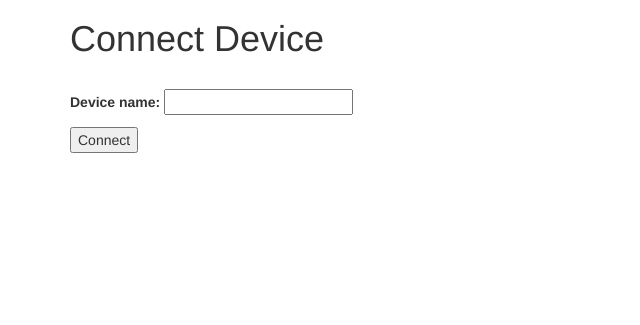
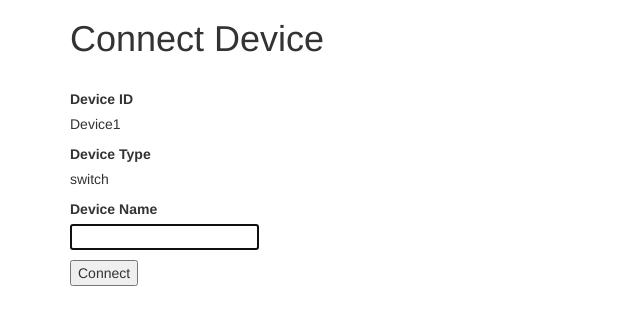
Before and after one commit to ThinkDima/openhomepy, a Django app: page /connect/1/ in a window 1280 px wide. Shown: the part 51-376 px from the top of the page, without its empty margins (0-640 px from the left). Run offline with Django 3.2, Linux system fonts and the light colour scheme; data comes from the database, SQL or seed files in the repository; some libraries are stand-ins or nearby versions.

Commit message:
added connect page

```diff
--- /dev/null
+++ b/core/forms.py
@@ -0,0 +1,15 @@
+from django import forms
+from .models import LogicalDevice
+
+class ConnectForm(forms.ModelForm):
+    class Meta:
+        model = LogicalDevice
+        exclude = ['device_status', 'connected', 'physical_device']
+
+    def __init__(self, *args, **kwargs):
+        super(ConnectForm, self).__init__(*args, **kwargs)
+        instance = getattr(self, 'instance', None)
+        if instance and instance.pk:
+            self.fields['device_id'].widget.attrs['readonly'] = True
+            self.fields['device_type'].widget.attrs['readonly'] = True
+            self.fields['device_name'].widget.attrs['autofocus'] = True
--- a/core/views.py
+++ b/core/views.py
@@ -20,5 +20,5 @@ class DiscoveredView(ListView):
 class ConnectView(UpdateView):
     template_name = 'connect.html'
     model = LogicalDevice
+    form_class = ConnectForm
     success_url = reverse_lazy('dashboard')
-    fields = ['device_name']
--- a/openhomepy/templates/connect.html
+++ b/openhomepy/templates/connect.html
@@ -3,7 +3,14 @@
     <h1>Connect Device</h1><br />
     <form action="" method="post">
         {% csrf_token %}
-        {{ form.as_p }}
+        <label>Device ID</label>
+        <p>{{ form.instance.device_id }}</p>
+
+        <label>Device Type</label>
+        <p>{{ form.instance.device_type }}</p>
+
+        <label>Device Name</label>
+        <p>{{ form.device_name }}</p>
         <input type="submit" value="Connect" />
     </form>
 {% endblock content %}
```
